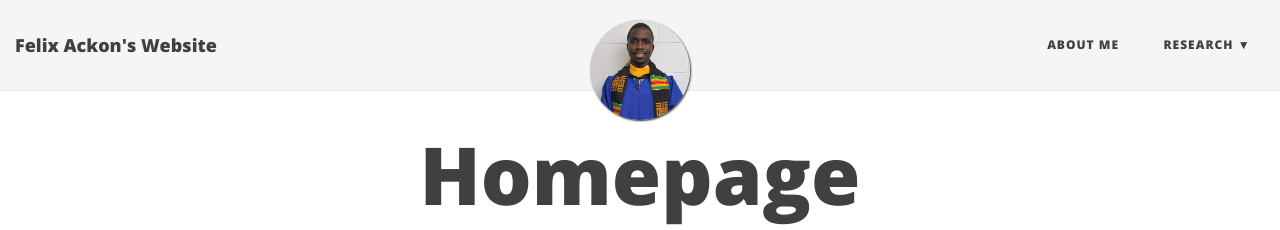
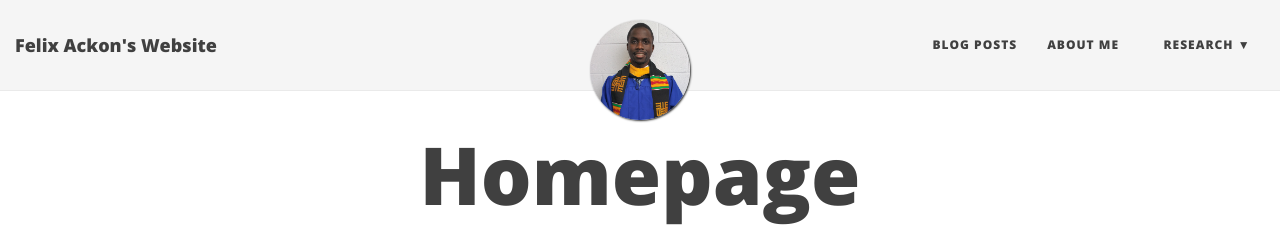
Before and after one commit to TheFelixA/TheFelixA.github.io, a Jekyll site: the page built from index.html, in a window 1280 px wide. Shown: the top 230 px of the page. Built offline with Jekyll 4.4.1, drawn with Linux system fonts in a browser that asks for light colours; nearby versions of some CDN libraries; the list of posts is cut into pages by our own code.

Commit message:
Update _config.yml

```diff
--- a/_config.yml
+++ b/_config.yml
@@ -23,6 +23,7 @@ description: An organized place for anyone who wants to learn about what I have
 
 # List of links in the navigation bar
 navbar-links:
+  Blog Posts: "https://TheFelixA.github.io"
   About Me: "aboutme"
   Research:
     - Publications: "mypubs"
```
